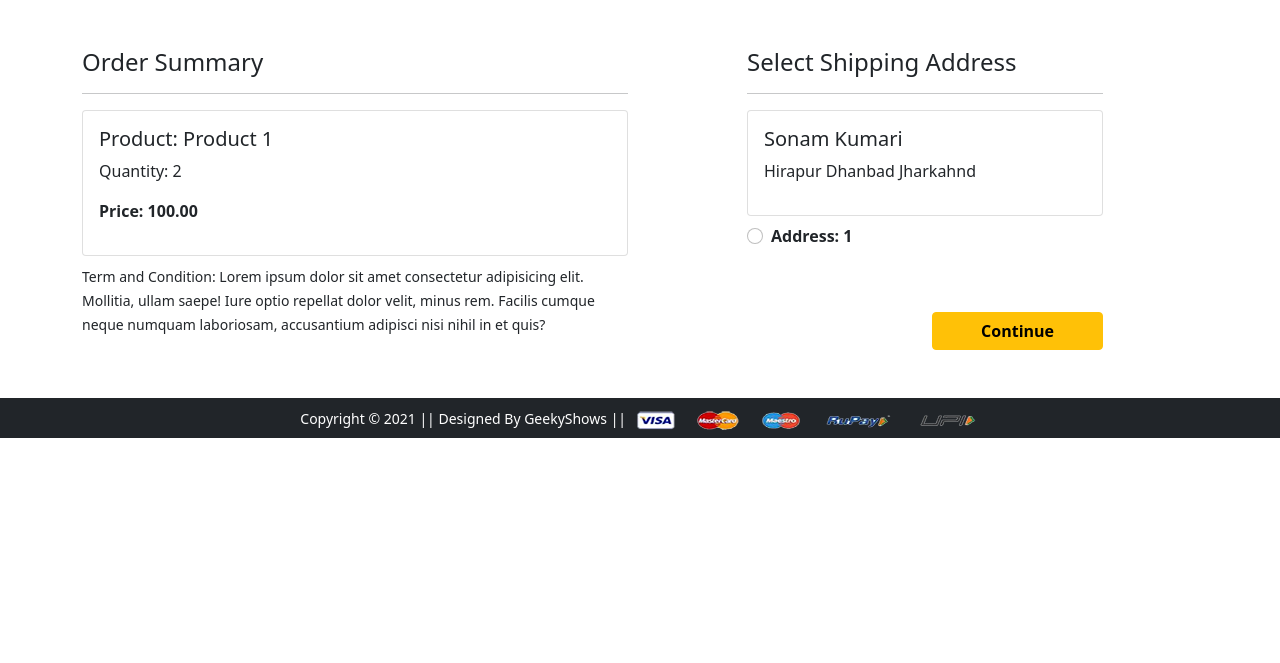
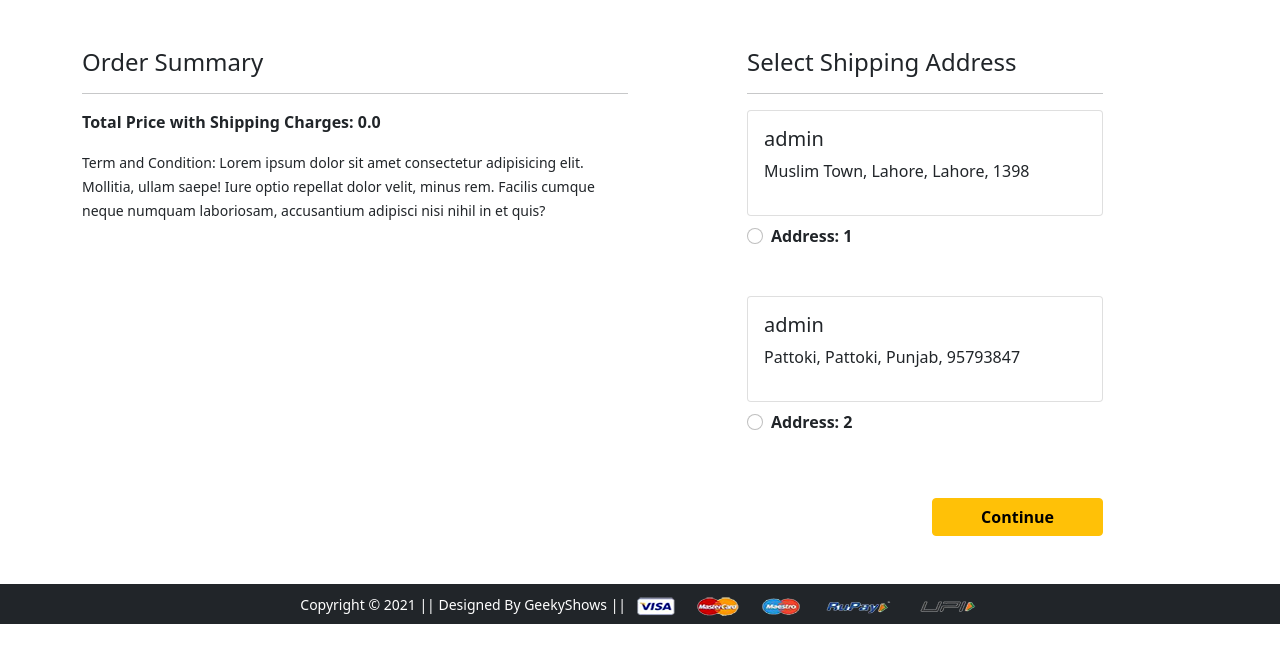
Before and after one commit to raofaisalmaqbool/eCommerce-site-with-Django, a Django app: page /checkout/ in a window 1280 px wide. Shown: the part 56-719 px from the top of the page. Run offline with Django 3.2, Linux system fonts and the light colour scheme; a user stored in the database is signed in; data comes from the database, SQL or seed files in the repository; both versions use the stored data as it was after the commit; some libraries are stand-ins or nearby versions; some web fonts are replaced.

Commit message:
complete the proceger of checkout

```diff
--- a/app/models.py
+++ b/app/models.py
@@ -50,6 +50,9 @@ class Cart(models.Model):
     def __str__(self):
         return str(self.id)
 
+@property
+def total_cost(self):
+    return self.quantity * self.product.discounted_price
 
 STATE_CHOICES = (
     ('Accepted', 'Accepted'),
--- a/app/templates/app/checkout.html
+++ b/app/templates/app/checkout.html
@@ -7,30 +7,35 @@
   <div class="col-sm-6">
     <h4>Order Summary</h4>
     <hr>
+    {% for item in cart_items %}
       <div class="card mb-2">
         <div class="card-body">
-          <h5>Product: Product 1</h5>
-          <p>Quantity: 2</p>
-          <p class="fw-bold">Price: 100.00</p>
+          <h5>Product: {{item.product.title}}</h5>
+          <p>Quantity: {{item.quantity}}</p>
+          <p class="fw-bold">Price: {{item.total_cost}}</p>
         </div>
       </div>
+      {% endfor %}
+      <p class="fw-bold">Total Price with Shipping Charges: {{total_amount}}</p>
     <small>Term and Condition: Lorem ipsum dolor sit amet consectetur adipisicing elit. Mollitia, ullam saepe! Iure optio repellat dolor velit, minus rem. Facilis cumque neque numquam laboriosam, accusantium adipisci nisi nihil in et quis?</small>
   </div>
   <div class="col-sm-4 offset-sm-1">
     <h4>Select Shipping Address</h4>
     <hr>
-    <form action="">
+    <form action="/paymentdone">
+      {% for ad in add %}
       <div class="card">
         <div class="card-body">
-        <h5>Sonam Kumari</h5>
-        <p>Hirapur Dhanbad Jharkahnd</p>
+        <h5>{{ad.name}}</h5>
+        <p>{{ad.locality}}, {{ad.city}}, {{ad.state}}, {{ad.zipcode}}</p>
         </div>
       </div>
         <div class="form-check mt-2 mb-5">
-          <input class="form-check-input" type="radio" value="">
-          <label class="form-check-label fw-bold" for="">
-            Address: 1 </label>
+          <input class="form-check-input" type="radio" name="custid" id="custadd{{forloop.counter}}" value={{ad.id}}>
+          <label class="form-check-label fw-bold" for="custadd{{forloop.counter}}">
+            Address: {{forloop.counter}} </label>
         </div>
+        {% endfor %}
         <div class="text-end">
           <button type="submit" class="btn btn-warning mt-3 px-5 fw-bold">Continue</button>
         </div>
--- a/app/urls.py
+++ b/app/urls.py
@@ -17,6 +17,8 @@ urlpatterns = [
     path('pluscart/', views.plus_cart, name='pluscart'),
     path('minuscart/', views.minus_cart, name='minuscart'),
     path('removecart/', views.remove_cart, name='minuscart'),
+    path('checkout/', views.checkout, name='checkout'),
+    path('paymentdone/', views.payment_done, name='paymentdone'),
 
     path('buy/', views.buy_now, name='buy-now'),
     path('profile/', views.ProfileView.as_view(), name='profile'),
@@ -36,5 +38,5 @@ urlpatterns = [
     path('password-reset/done/', auth_views.PasswordResetDoneView.as_view(template_name='app/password_reset_done.html'), name='password_reset_done'),
     path('password-reset-confirm/<uidb64>/<token>/', auth_views.PasswordResetConfirmView.as_view(template_name='app/password_reset_confirm.html', form_class=MySetPasswordForm), name='password_reset_confirm'),
     path('password-reset-complete/', auth_views.PasswordResetCompleteView.as_view(template_name='app/customerregistration.html'), name='password_reset_complete'),
-    path('checkout/', views.checkout, name='checkout'),
+
 ] + static(settings.MEDIA_URL, document_root=settings.MEDIA_ROOT)
--- a/app/views.py
+++ b/app/views.py
@@ -1,4 +1,5 @@
 from itertools import product
+from statistics import quantiles
 from unicodedata import category
 from django.shortcuts import redirect, render
 from django.views import View
@@ -117,13 +118,11 @@ def remove_cart(request):
             tempamount = (p.quantity * p.product.discounted_price)
             amount += tempamount
             shipping_amount = 70.0
-
         data = {
             'amount': amount,
             'total_amount':amount + shipping_amount
         }
         return JsonResponse(data)
-
 
 def buy_now(request):
  return render(request, 'app/buynow.html')
@@ -190,4 +189,29 @@ class CustomerRegistrationView(View):
         return render(request, 'app/customerregistration.html', {'form':form})
 
 def checkout(request):
- return render(request, 'app/checkout.html')
+    user = request.user
+    add = Customer.objects.filter(user=user)
+    cart_items = Cart.objects.filter(user=user)
+    amount = 0.0
+    shipping_amount = 0.0
+    total_amount = 0.0
+    cart_product = [p for p in Cart.objects.all() if p.user==user]
+    if cart_product:
+        for p in cart_product:
+            tempamount = (p.quantity * p.product.discounted_price)
+            amount += tempamount
+            shipping_amount = 70.0
+        total_amount = amount + shipping_amount
+
+    return render(request, 'app/checkout.html', {'add':add, 'total_amount':total_amount, 'cart_items':cart_items})
+
+
+def payment_done(request):
+    user = request.user
+    custid = request.GET.get('custid')
+    customer = Customer.objects.get(id=custid)
+    cart = Cart.objects.filter(user=user)
+    for c in cart:
+        OrderPlaced(user=user, customer=customer, product=c.product, quantity=c.quantity).save()
+        c.delete()
+    return redirect("orders")
```
Also changed, not shown: db.sqlite3.
